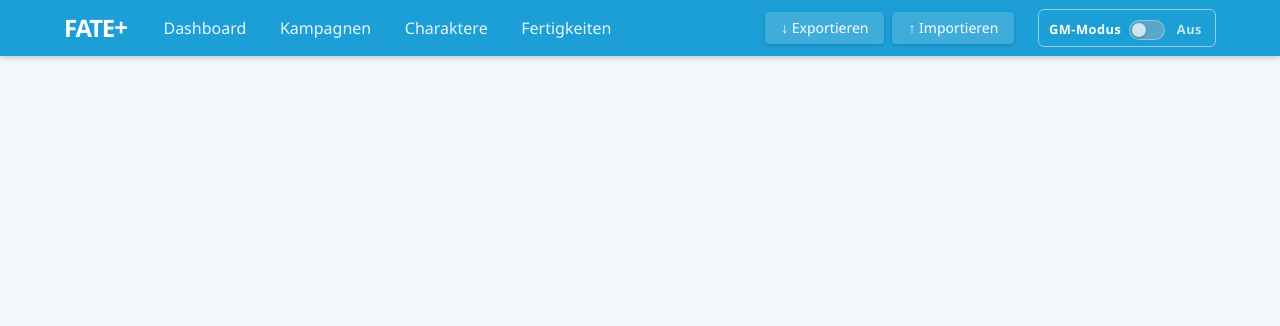
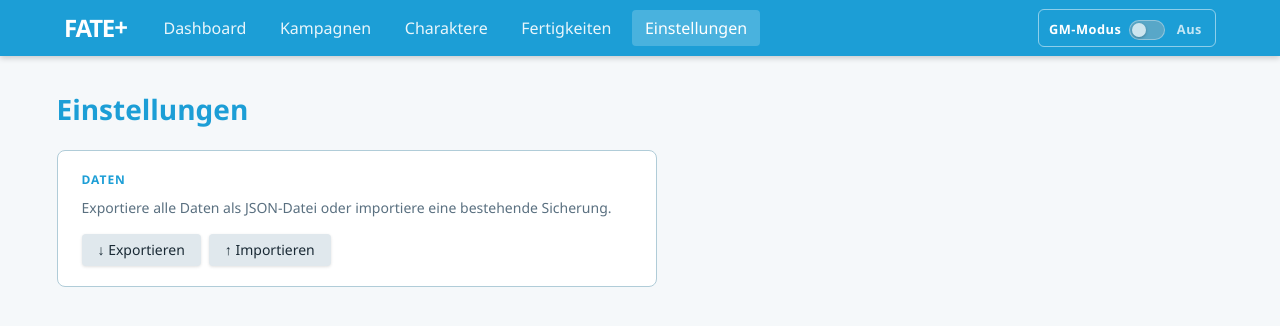
Before and after one commit to timengel/fate-copilot, a Vue app: page /settings in a window 1280 px wide. Shown: the top 326 px of the page. Built offline with nearby package versions, Linux system fonts and the light colour scheme.

Commit message:
feat: add settings page, add FateHeader

```diff
--- a/src/App.vue
+++ b/src/App.vue
@@ -1,7 +1,6 @@
 <script setup lang="ts">
 import { ref, watch } from 'vue';
 import { RouterView, RouterLink, useRouter } from 'vue-router';
-import ImportExportBar from './components/shared/ImportExportBar.vue';
 import FatePlusLogo from './components/shared/FatePlusLogo.vue';
 import FateToggle from './components/shared/FateToggle.vue';
 import FateToast from './components/shared/FateToast.vue';
@@ -47,8 +46,8 @@ watch(
             <RouterLink to="/campaigns" class="nav-link">Kampagnen</RouterLink>
             <RouterLink to="/characters" class="nav-link">Charaktere</RouterLink>
             <RouterLink to="/skills" class="nav-link">Fertigkeiten</RouterLink>
+            <RouterLink to="/settings" class="nav-link">Einstellungen</RouterLink>
           </div>
-          <ImportExportBar />
         </div>
 
         <div class="nav-gm-toggle" :class="{ 'gm-active': gmModeStore.isGMMode }" @click="gmModeStore.isGMMode = !gmModeStore.isGMMode">
@@ -226,13 +225,6 @@ watch(
     padding: 0.7rem 0.8rem;
   }
 
-  /* Import/Export-Bar im Drawer */
-  .nav-drawer :deep(.import-export-bar) {
-    margin-left: 0;
-    padding-top: 0.5rem;
-    border-top: 1px solid rgba(255, 255, 255, 0.2);
-    width: 100%;
-  }
 }
 
 @container header (width < 360px) {
--- /dev/null
+++ b/src/components/shared/FateHeader.vue
@@ -0,0 +1,33 @@
+<script setup lang="ts">
+defineProps<{ title: string }>();
+</script>
+
+<template>
+  <div class="fate-header">
+    <h1>{{ title }}</h1>
+    <slot />
+  </div>
+</template>
+
+<style scoped>
+.fate-header {
+  display: flex;
+  align-items: center;
+  justify-content: space-between;
+  margin-bottom: 1.25rem;
+}
+
+h1 {
+  font-size: 1.75rem;
+  font-weight: 700;
+  margin: 0;
+  color: var(--fate-blue);
+}
+
+@container main (width < 480px) {
+  .fate-header {
+    flex-wrap: wrap;
+    gap: 0.5rem;
+  }
+}
+</style>
--- a/src/components/shared/ImportExportBar.vue
+++ b/src/components/shared/ImportExportBar.vue
@@ -46,10 +46,10 @@ function cancelImport() {
 
 <template>
   <div class="import-export-bar">
-    <FateButton variant="outline" @click="exportJSON" title="Alle Daten als JSON exportieren"
+    <FateButton variant="secondary" @click="exportJSON" title="Alle Daten als JSON exportieren"
       >↓ Exportieren</FateButton
     >
-    <FateButton variant="outline" @click="triggerImport" title="JSON-Datei importieren"
+    <FateButton variant="secondary" @click="triggerImport" title="JSON-Datei importieren"
       >↑ Importieren</FateButton
     >
     <input
@@ -76,7 +76,6 @@ function cancelImport() {
   display: flex;
   align-items: center;
   gap: 0.5rem;
-  margin-left: auto;
 }
 
 .import-error {
--- a/src/router/index.ts
+++ b/src/router/index.ts
@@ -6,6 +6,7 @@ import CharacterDetailView from '../views/CharacterDetailView.vue';
 import CampaignsView from '../views/CampaignsView.vue';
 import CampaignDetailView from '../views/CampaignDetailView.vue';
 import SkillsView from '../views/SkillsView.vue';
+import SettingsView from '../views/SettingsView.vue';
 
 const router = createRouter({
   history: createWebHistory(),
@@ -21,6 +22,7 @@ const router = createRouter({
     { path: '/campaigns/:id', component: CampaignDetailView },
     { path: '/campaigns/:id/edit', component: CampaignDetailView, props: { editMode: true } },
     { path: '/skills', component: SkillsView },
+    { path: '/settings', component: SettingsView },
   ],
 });
 
--- a/src/style.css
+++ b/src/style.css
@@ -92,17 +92,6 @@ body.dashboard-grid-active .app-main {
   padding-top: 0.5rem;
 }
 
-.list-header {
-  display: flex;
-  align-items: center;
-  justify-content: space-between;
-  margin-bottom: 1.25rem;
-}
-
-.list-header h1 {
-  font-size: 1.75rem;
-  color: var(--fate-blue);
-}
 
 .empty-state {
   color: var(--fate-text-light);
@@ -188,10 +177,7 @@ body.dashboard-grid-active .app-main {
     grid-template-columns: repeat(auto-fill, minmax(220px, 1fr));
   }
 
-  .list-header {
-    flex-wrap: wrap;
-    gap: 0.5rem;
-  }
+
   .toolbar-actions {
     flex-wrap: wrap;
     gap: 0.5rem;
--- a/src/views/CampaignsView.vue
+++ b/src/views/CampaignsView.vue
@@ -3,6 +3,7 @@ import { computed } from 'vue';
 import { useRouter } from 'vue-router';
 import { useCampaignsStore } from '../stores/campaigns';
 import FateButton from '../components/shared/FateButton.vue';
+import FateHeader from '../components/shared/FateHeader.vue';
 import ConfirmDialog from '../components/shared/ConfirmDialog.vue';
 import { CAMPAIGN_STATUS_LABEL } from '../types';
 import type { CampaignStatus } from '../types';
@@ -36,10 +37,9 @@ function deleteCampaign(id: string, name: string) {
 
 <template>
   <div class="list-view">
-    <div class="list-header">
-      <h1>Kampagnen</h1>
+    <FateHeader title="Kampagnen">
       <FateButton @click="router.push('/campaigns/new')">+ Neue Kampagne</FateButton>
-    </div>
+    </FateHeader>
 
     <div v-if="store.campaigns.length === 0" class="empty-state">
       Noch keine Kampagnen vorhanden.
--- a/src/views/CharactersView.vue
+++ b/src/views/CharactersView.vue
@@ -5,6 +5,7 @@ import { useCharactersStore } from '../stores/characters';
 import { useGMModeStore } from '../stores/gmMode';
 import type { CharacterType } from '../types';
 import FateButton from '../components/shared/FateButton.vue';
+import FateHeader from '../components/shared/FateHeader.vue';
 import ConfirmDialog from '../components/shared/ConfirmDialog.vue';
 import { getColorVars } from '../composables/useColorVars';
 import { useConfirmDialog } from '../composables/useConfirmDialog';
@@ -60,12 +61,9 @@ function deleteCharacter(id: string, name: string) {
 
 <template>
   <div class="list-view">
-    <div class="list-header">
-      <h1>Charaktere</h1>
-      <FateButton @click="router.push(`/characters/new?type=${activeTab}`)"
-        >+ Neuer Charakter</FateButton
-      >
-    </div>
+    <FateHeader title="Charaktere">
+      <FateButton @click="router.push(`/characters/new?type=${activeTab}`)">+ Neuer Charakter</FateButton>
+    </FateHeader>
 
     <div class="tab-bar">
       <button
--- a/src/views/DashboardView.vue
+++ b/src/views/DashboardView.vue
@@ -7,6 +7,7 @@ import { useGMModeStore } from '../stores/gmMode';
 import { useToastStore } from '../stores/toast';
 import CharacterSheet from '../components/character/CharacterSheet.vue';
 import FateButton from '../components/shared/FateButton.vue';
+import FateHeader from '../components/shared/FateHeader.vue';
 import type { Character } from '../types';
 
 const campaignsStore = useCampaignsStore();
@@ -99,6 +100,7 @@ onUnmounted(() => {
 
 <template>
   <div class="dashboard-view">
+    <FateHeader title="Dashboard" />
     <!-- Sidebar (desktop) -->
     <aside class="dashboard-sidebar" :class="{ collapsed: sidebarCollapsed }">
       <div class="sidebar-header">
--- /dev/null
+++ b/src/views/SettingsView.vue
@@ -0,0 +1,46 @@
+<script setup lang="ts">
+import ImportExportBar from '../components/shared/ImportExportBar.vue';
+import FateHeader from '../components/shared/FateHeader.vue';
+</script>
+
+<template>
+  <div class="settings-view list-view">
+    <FateHeader title="Einstellungen" />
+
+    <section class="settings-section">
+      <h2>Daten</h2>
+      <p class="settings-description">
+        Exportiere alle Daten als JSON-Datei oder importiere eine bestehende Sicherung.
+      </p>
+      <ImportExportBar />
+    </section>
+  </div>
+</template>
+
+<style scoped>
+.settings-view {
+  max-width: 600px;
+}
+
+.settings-section {
+  background: var(--fate-white);
+  border: 1px solid var(--fate-border);
+  border-radius: 8px;
+  padding: 1.25rem 1.5rem;
+}
+
+.settings-section h2 {
+  font-size: 0.75rem;
+  font-weight: 700;
+  text-transform: uppercase;
+  letter-spacing: 0.08em;
+  color: var(--fate-blue);
+  margin: 0 0 0.5rem;
+}
+
+.settings-description {
+  font-size: 0.875rem;
+  color: var(--fate-text-light);
+  margin: 0 0 1rem;
+}
+</style>
--- a/src/views/SkillsView.vue
+++ b/src/views/SkillsView.vue
@@ -2,6 +2,7 @@
 import { ref, computed } from 'vue';
 import { useSkillsStore } from '../stores/skills';
 import FateButton from '../components/shared/FateButton.vue';
+import FateHeader from '../components/shared/FateHeader.vue';
 import type { SkillInfo } from '../types';
 
 const store = useSkillsStore();
@@ -304,12 +305,9 @@ const selectedInfo = computed<SkillInfo | null>(() =>
 
 <template>
   <div class="list-view">
-    <div class="list-header">
-      <h1>Fertigkeiten</h1>
-      <FateButton variant="secondary" @click="resetToDefaults"
-        >Auf Standard zurücksetzen</FateButton
-      >
-    </div>
+    <FateHeader title="Fertigkeiten">
+      <FateButton variant="secondary" @click="resetToDefaults">Auf Standard zurücksetzen</FateButton>
+    </FateHeader>
 
     <p class="skills-hint">
       Diese Fertigkeiten stehen in der Skill-Pyramide als Dropdown-Optionen zur Verfügung.
```
Also changed, not shown: 1 other file (tests, documents, lock files or other folders).
